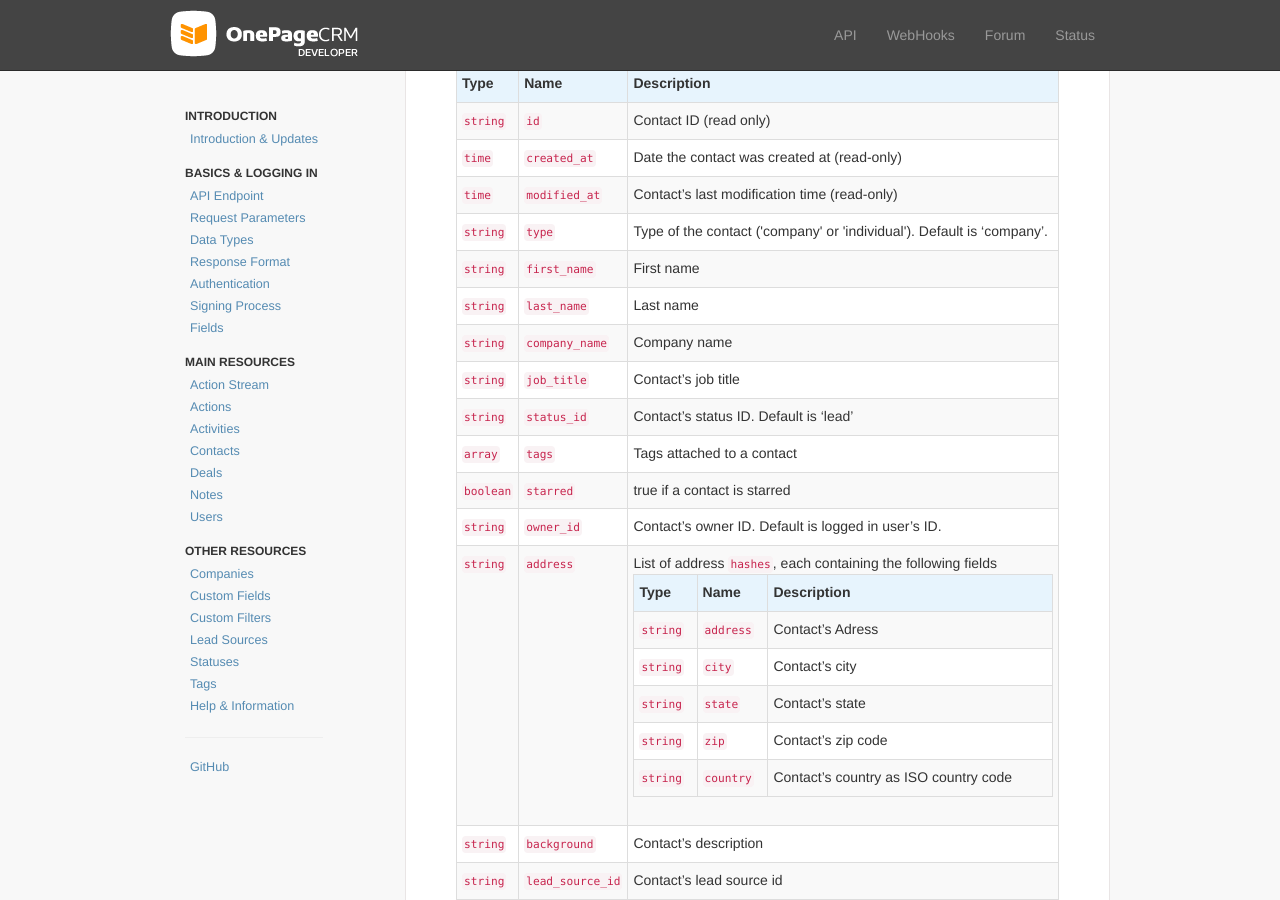
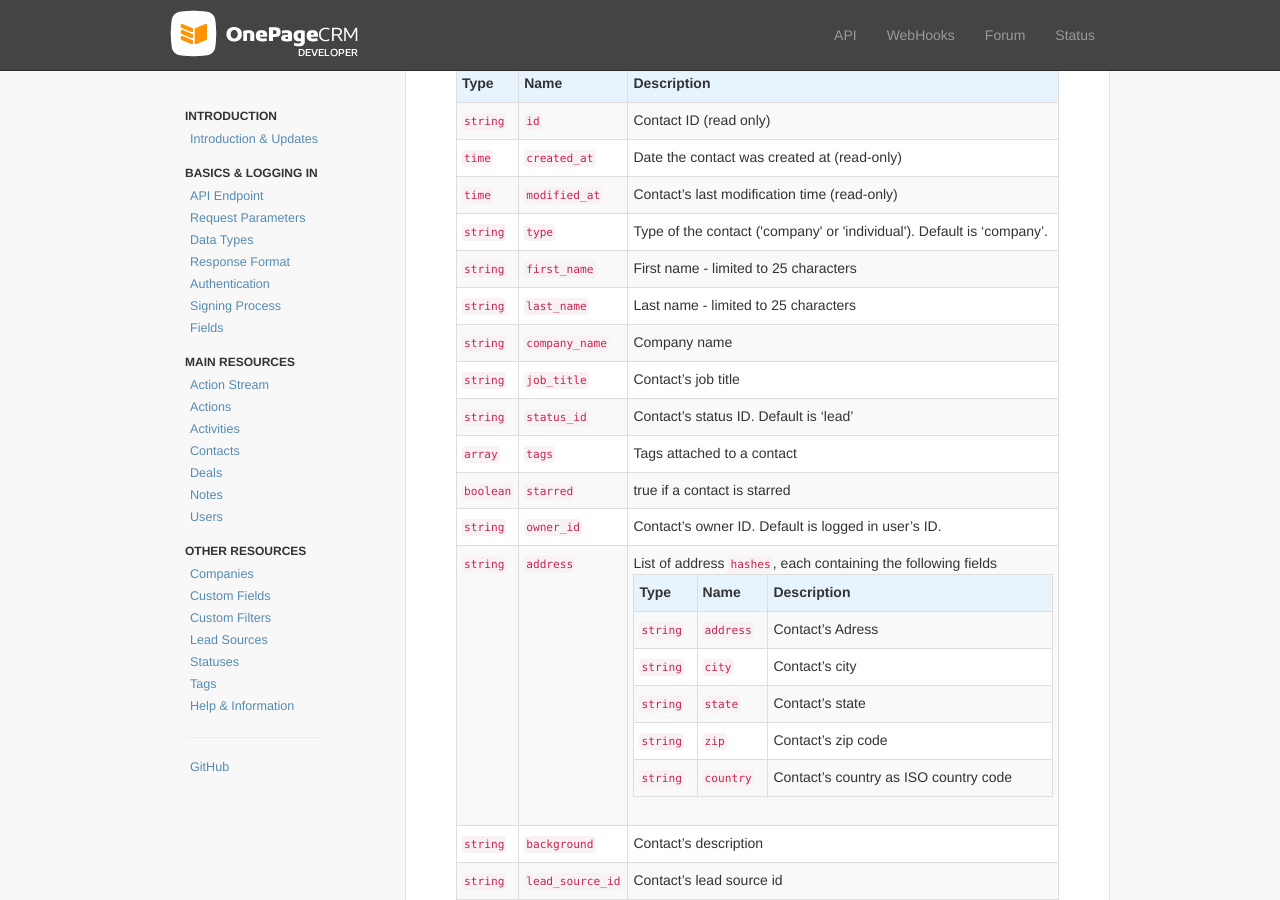
Before and after one commit to OnePageCRM/OnePageCRM.github.io, a Jekyll site: the page built from _posts/2014-03-04-contacts.html, in a window 1280 px wide and 900 px high, scrolled down 2044 px. Built offline with Jekyll 4.4.1, drawn with Linux system fonts in a browser that asks for light colours; nearby versions of some CDN libraries; Markdown is read by kramdown in place of the engine named in the settings.

Commit message:
added notice about limit to 25chars for firstname and lastname

```diff
--- a/_posts/2014-03-04-contacts.html
+++ b/_posts/2014-03-04-contacts.html
@@ -265,12 +265,12 @@
     <tr>
       <td><code class="redtext">string</code></td>
       <td><code class="bluetext">first_name</code></td>
-      <td>First name</td>
+      <td>First name - limited to 25 characters</td>
     </tr>
     <tr>
       <td><code class="redtext">string</code></td>
       <td><code class="bluetext">last_name</code></td>
-      <td>Last name</td>
+      <td>Last name - limited to 25 characters</td>
     </tr>
     <tr>
       <td><code class="redtext">string</code></td>
```
